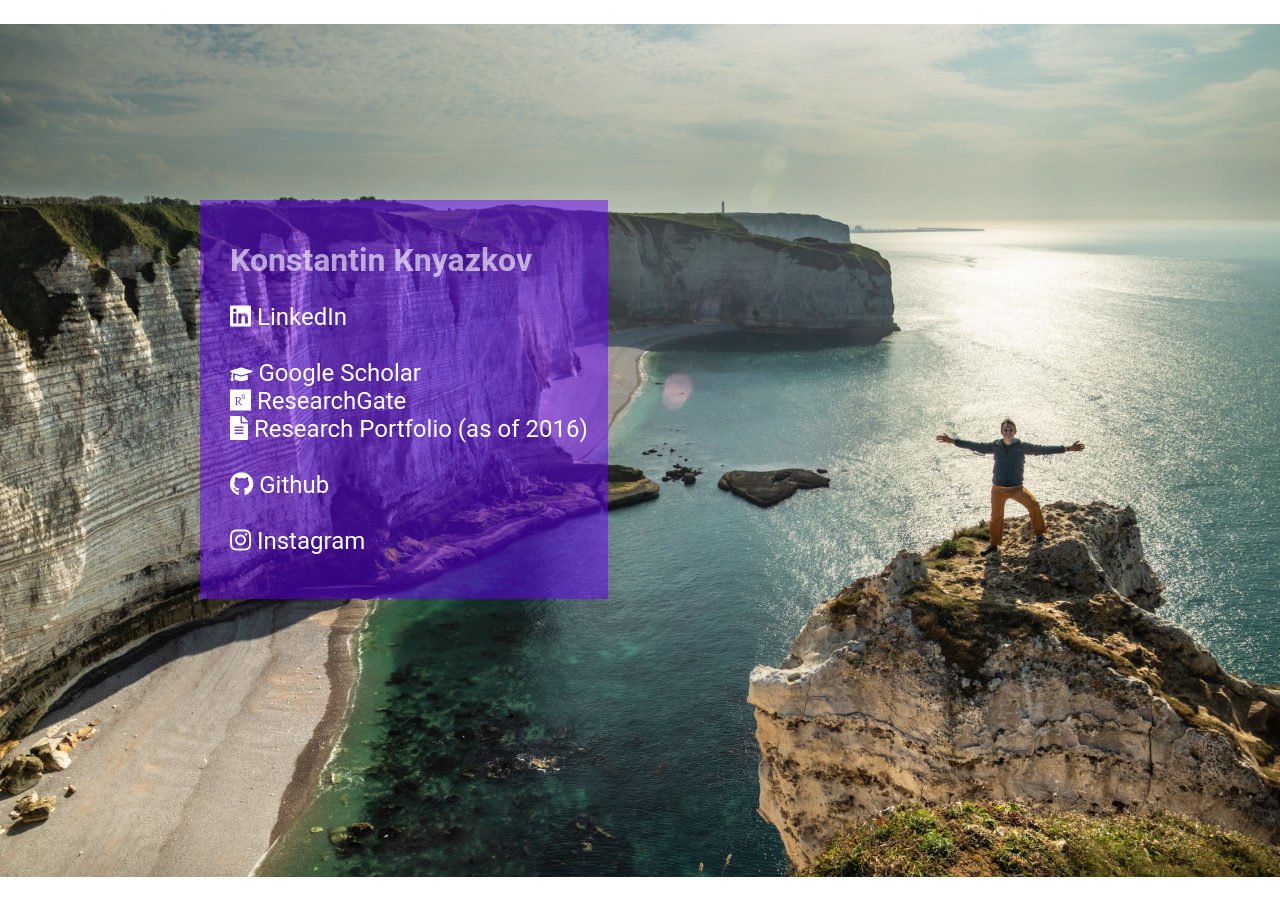
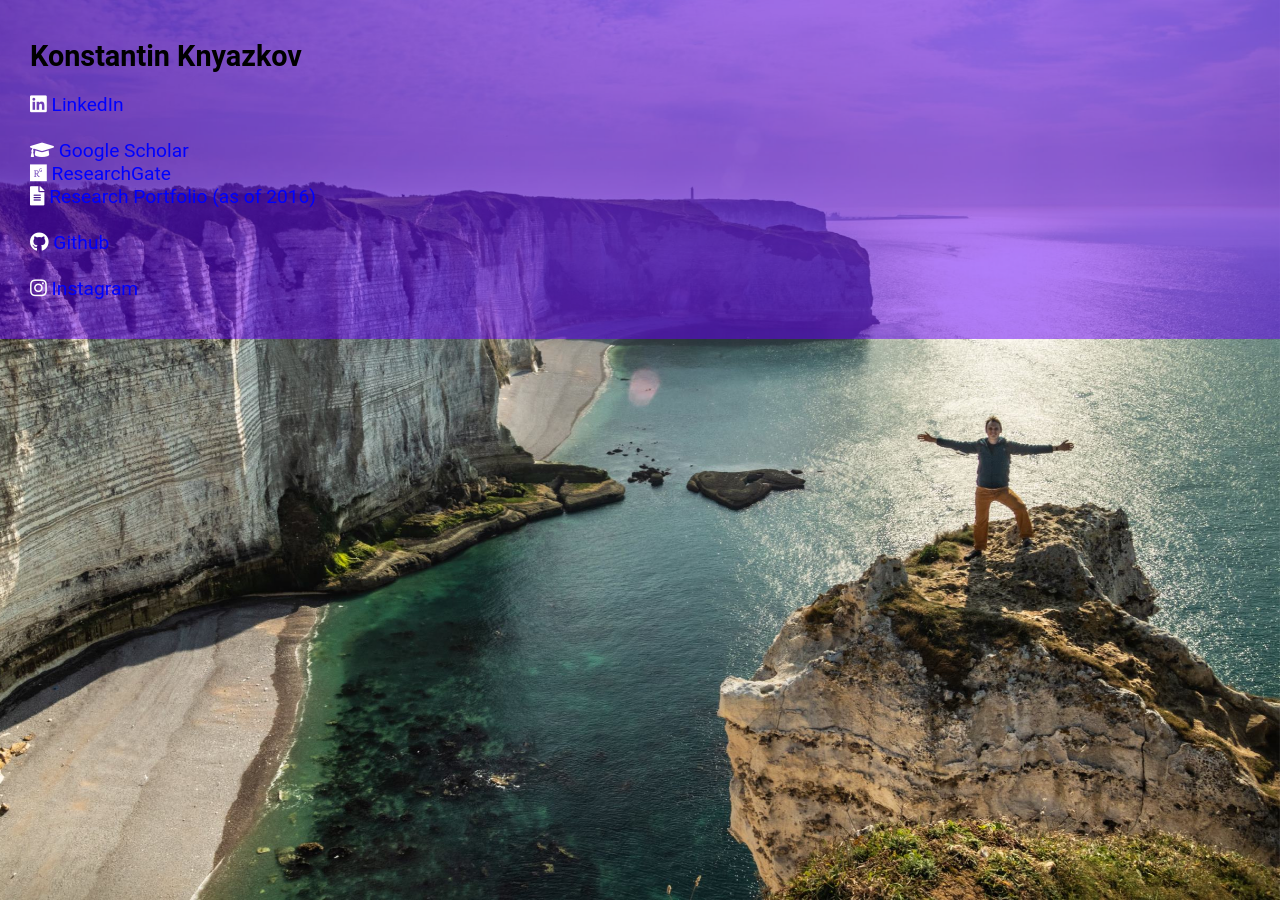
Before and after one commit to ze0n/konstantin.knyazkov, a Jekyll site: the page a.html, which Jekyll copies as it is, in a window 1280 px wide. Built offline with Jekyll 4.4.1, drawn with Linux system fonts in a browser that asks for light colours; nearby versions of some CDN libraries.

Commit message:
Change font size

```diff
--- a/a.html
+++ b/a.html
@@ -14,9 +14,10 @@
         max-width: 100%;
         /*max-height: 100%;*/
         margin: auto;
-        overflow: auto;
+        overflow: hidden;
         z-index: 0;
     }
+
 
     .links {
         position: absolute;
@@ -30,7 +31,7 @@
 
         background-color: rgba(100, 0, 250, 0.5);
         color: white;
-        font-size: 24px;
+        font-size: 1.2em;
         font-family: Roboto;
 
         padding: 20px;
@@ -57,14 +58,53 @@
     }
 
     .links h1 {
-        font-size: 32px;
+        font-size: 1.5em;
         padding-left: 10px;
-         color: rgba(255,255,255,0.6);
+        color: rgba(255,255,255,0.6);
     }
 
     .links br {
         font-size: 10px;
         height: 10px;
+    }
+
+    @media screen and (max-width: 1280px) {
+
+        .overlay {
+            /*display: none;*/
+            max-height: 100%;
+            max-width: none;
+            right: 0;
+            left: auto;
+        }
+
+        .links {
+            top: 0px;
+            left: 0px;
+            width: 100%;
+
+/*
+            height: 100%;
+            background-color: white;
+            color: black;
+*/        }
+        .links a {
+            color: blue;
+            text-decoration:none;
+        }
+
+        .links a:hover {
+            color: lightblue;
+            text-decoration: underline;
+        }
+
+        .links a : visited {
+            color: blue;
+        }
+
+        .links h1 {
+            color: black;
+        }
     }
 
     </style>
@@ -86,7 +126,7 @@
             <br/>
 
             <li>
-                <i class="fas fa-graduation-cap" style="font-size: 18px;"></i> <a href="https://scholar.google.fr/citations?user=VOFXcfMAAAAJ&hl=en">Google Scholar</a>
+                <i class="fas fa-graduation-cap"></i> <a href="https://scholar.google.fr/citations?user=VOFXcfMAAAAJ&hl=en">Google Scholar</a>
             </li>
             <li>
                 <i class="fab fa-researchgate"></i> <a href="https://www.researchgate.net/profile/Konstantin_Knyazkov">ResearchGate</a>
```
